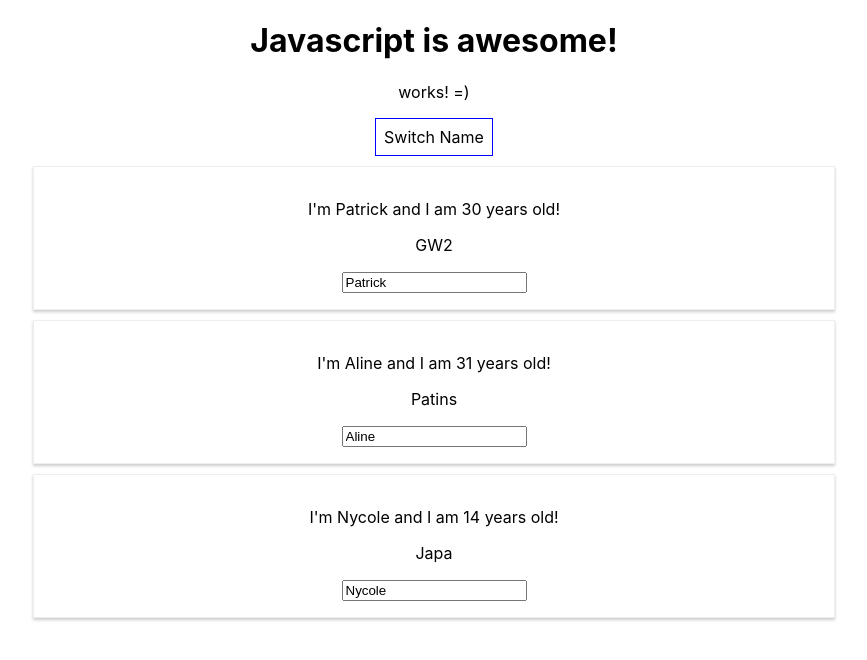
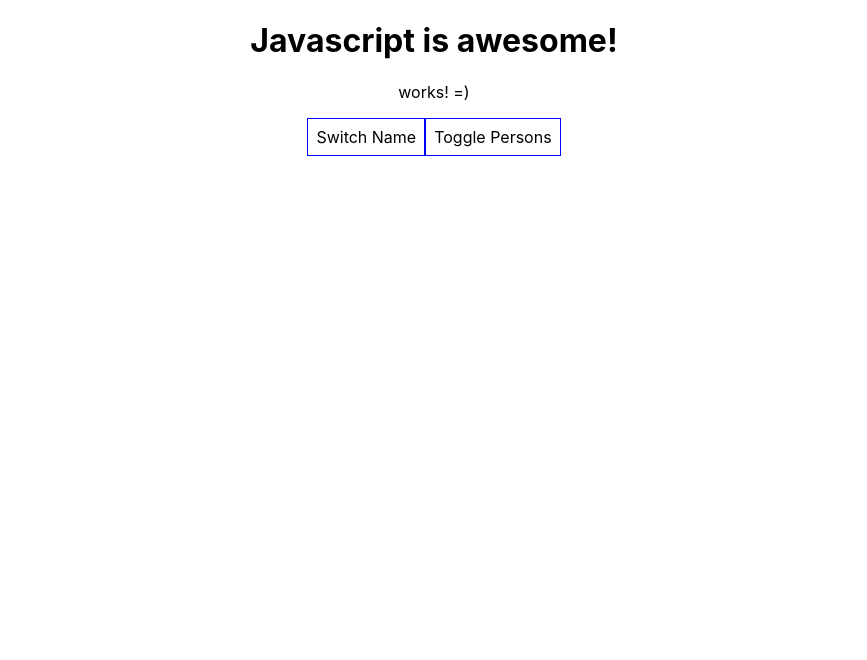
Before and after one commit to patrickmaciel/estudo-react-js-completle-udemy, a React (Create React App) app: page / in a window 1280 px wide. Shown: the top 660 px of the page, without its empty margins (206-1073 px from the left). Built offline with nearby package versions, Linux system fonts and the light colour scheme.

Commit message:
Handling content dynamically

```diff
--- a/src/App.js
+++ b/src/App.js
@@ -9,7 +9,8 @@ class App extends Component {
       {name: 'Aline', age: 31, hobbies: 'Patins'},
       {name: 'Nycole', age: 14, hobbies: 'Japa'},
     ],
-    otherState: 'some other value'
+    otherState: 'some other value',
+    showPersons: false
   }
 
   switchNameHandler = (newName) => {
@@ -32,6 +33,11 @@ class App extends Component {
     })
   }
 
+  togglePersonHandler = () => {
+    const doesShow = this.state.showPersons;
+    this.setState({showPersons: !doesShow});
+  }
+
   render() {
     const style = {
       backgroundColor: 'white',
@@ -48,6 +54,10 @@ class App extends Component {
 
         <button style={style} onClick={() => this.switchNameHandler('Opa')}>Switch Name</button>
 
+        <button style={style} onClick={() => this.togglePersonHandler()}>Toggle Persons</button>
+
+        { this.state.showPersons ?
+          <div>
             <Person
               name={this.state.persons[0].name}
               age={this.state.persons[0].age}
@@ -72,7 +82,9 @@ class App extends Component {
               >
               {this.state.persons[2].hobbies}
             </Person>
-
+          </div>
+          : null
+        }
       </div>
     );
   }
```
Lines whose indentation alone changed are shown as unchanged.
